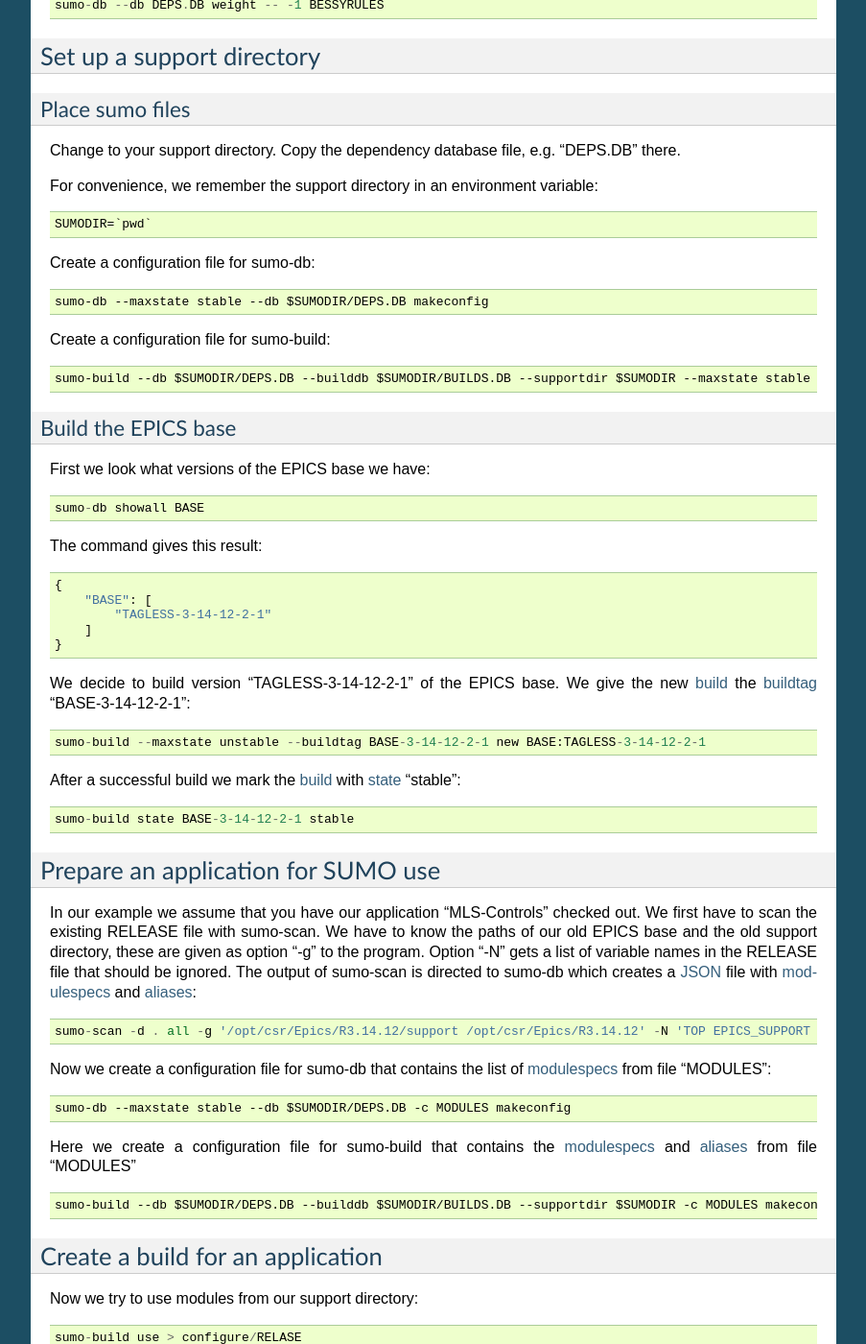
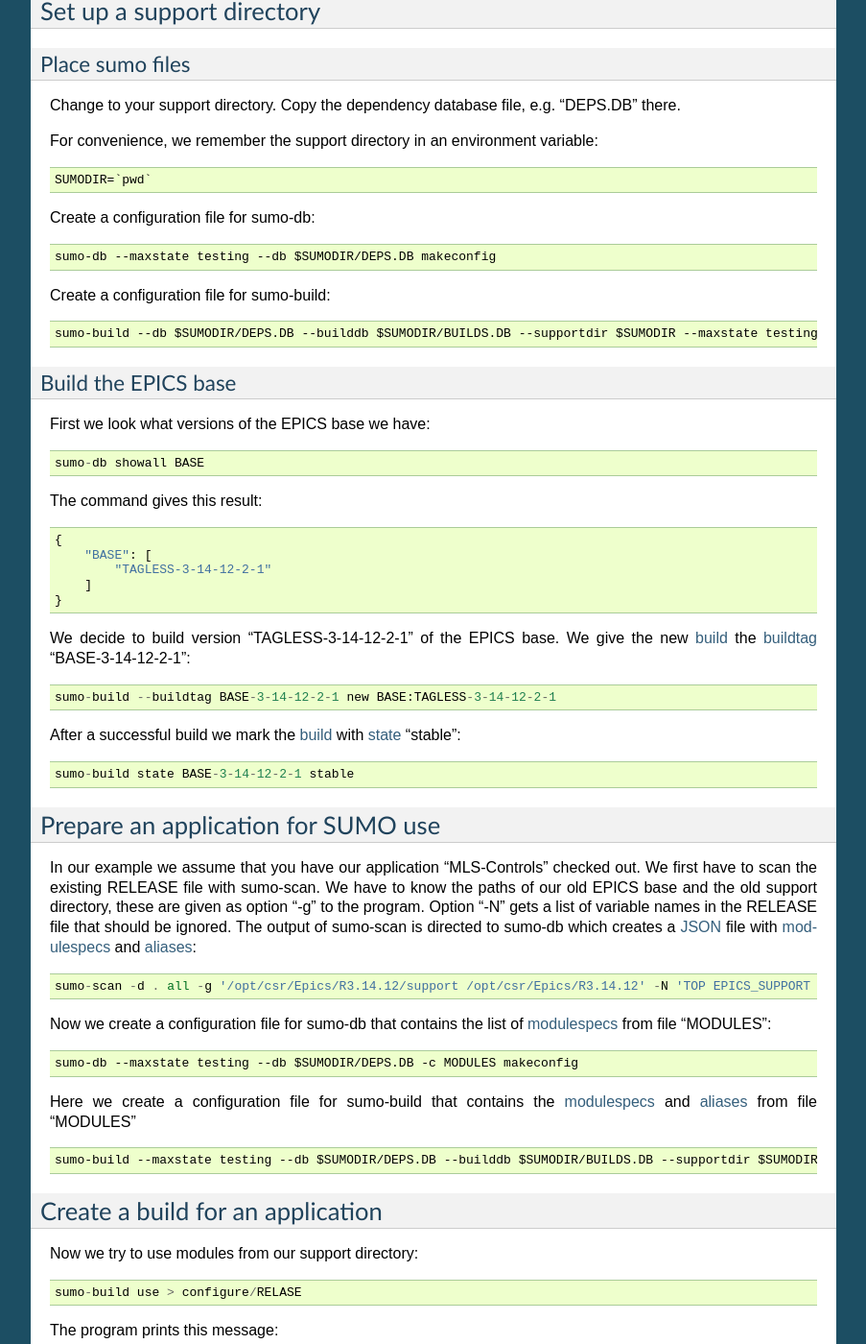
Before and after one commit to klauer/epics-sumo-mirror, a Sphinx documentation site: the page built from doc/examples.rst, in a window 1280 px wide and 1400 px high, scrolled down 1168 px. Shown: the whole window at 96% size, without its empty margins (198-1101 px from the left). Built offline with Sphinx 7.4.7, drawn with Linux system fonts in a browser that asks for light colours; pages that are not in the unit, such as notebooks, are missing from menus; some of the changed text lies outside the part shown.

```diff
--- a/doc/examples.rst
+++ b/doc/examples.rst
@@ -82,11 +79,11 @@
 
 Create a configuration file for sumo-db::
 
-  sumo-db --maxstate stable --db $SUMODIR/DEPS.DB makeconfig
+  sumo-db --maxstate testing --db $SUMODIR/DEPS.DB makeconfig
 
 Create a configuration file for sumo-build::
 
-  sumo-build --db $SUMODIR/DEPS.DB --builddb $SUMODIR/BUILDS.DB --supportdir $SUMODIR --maxstate stable --makeopts "-s" makeconfig
+  sumo-build --db $SUMODIR/DEPS.DB --builddb $SUMODIR/BUILDS.DB --supportdir $SUMODIR --maxstate testing --makeopts "-s" makeconfig
 
 Build the EPICS base
 ++++++++++++++++++++
@@ -106,7 +103,7 @@
 We decide to build version "TAGLESS-3-14-12-2-1" of the EPICS base. We give the
 new :term:`build` the :term:`buildtag` "BASE-3-14-12-2-1"::
 
-  sumo-build --maxstate unstable --buildtag BASE-3-14-12-2-1 new BASE:TAGLESS-3-14-12-2-1
+  sumo-build --buildtag BASE-3-14-12-2-1 new BASE:TAGLESS-3-14-12-2-1
 
 After a successful build we mark the :term:`build` with :term:`state` "stable"::
 
@@ -128,12 +125,12 @@
 Now we create a configuration file for sumo-db that contains the list of
 :term:`modulespecs` from file "MODULES"::
 
-  sumo-db --maxstate stable --db $SUMODIR/DEPS.DB -c MODULES makeconfig
+  sumo-db --maxstate testing --db $SUMODIR/DEPS.DB -c MODULES makeconfig
 
 Here we create a configuration file for sumo-build that contains the
 :term:`modulespecs` and :term:`aliases` from file "MODULES" ::
 
-  sumo-build --db $SUMODIR/DEPS.DB --builddb $SUMODIR/BUILDS.DB --supportdir $SUMODIR -c MODULES makeconfig
+  sumo-build --maxstate testing --db $SUMODIR/DEPS.DB --builddb $SUMODIR/BUILDS.DB --supportdir $SUMODIR -c MODULES makeconfig
 
 Create a build for an application
 ---------------------------------
@@ -161,7 +158,7 @@
 
 We assume that the name of our :term:`build` should be "MLS-01"::
 
-  sumo-build -c $APPDIR/sumo-build.config --maxstate unstable --buildtag MLS-01 new
+  sumo-build --buildtag MLS-01 new :load:$APPDIR/sumo-build.config
 
 The list of :term:`modules` is taken from file $APPDIR/sumo-build.config. The
 program creates a collection of all :term:`modules` needed, checks out the
--- a/doc/index.rst
+++ b/doc/index.rst
@@ -41,10 +41,12 @@
    :maxdepth: 1
 
    introduction
+   modulespecs
    reference-sumo-scan
    reference-sumo-db
    reference-sumo-build
    examples
+   glossary
 
 License
 =======
--- a/doc/introduction.rst
+++ b/doc/introduction.rst
@@ -133,8 +133,7 @@
 
 :doc:`sumo-db <reference-sumo-db>`
   This python script manages *DB* files that hold all module version and
-  dependency information. It also can also generate *partial DB* files that are
-  used to create a new build.
+  dependency information.
 
 :doc:`sumo-build <reference-sumo-build>`
   This python script creates and manages builds. It also updates the *status*
--- a/doc/reference-sumo-scan.rst
+++ b/doc/reference-sumo-scan.rst
@@ -351,12 +351,14 @@
                       by repeating this option or by joining values in a single
                       string separated by spaces.  The value of this option is
                       stored in the configuration file.
---exclude-path REGEXP Exclude all paths that match REGEXP from dependencies.
+--exclude-path REGEXP
+                      Exclude all paths that match REGEXP from dependencies.
                       You can specify more than one of these by repeating this
                       option or by joining values in a single string separated
                       by spaces.  This option value is stored in the
                       CONFIGFILE.
---exclude-deps REGEXP Exclude all paths whose dependencies match REGEXP. This
+--exclude-deps REGEXP
+                      Exclude all paths whose dependencies match REGEXP. This
                       option value is stored in the CONFIGFILE.,
 -P PATCHEXPRESSION, --source-patch PATCHEXPRESSION
                       Specify a source PATCHEXPRESSION. Such an expression
```
Also changed, not shown: other parts of doc/examples.rst (+1 -4 lines), doc/glossary.rst (+30 -18 lines).
